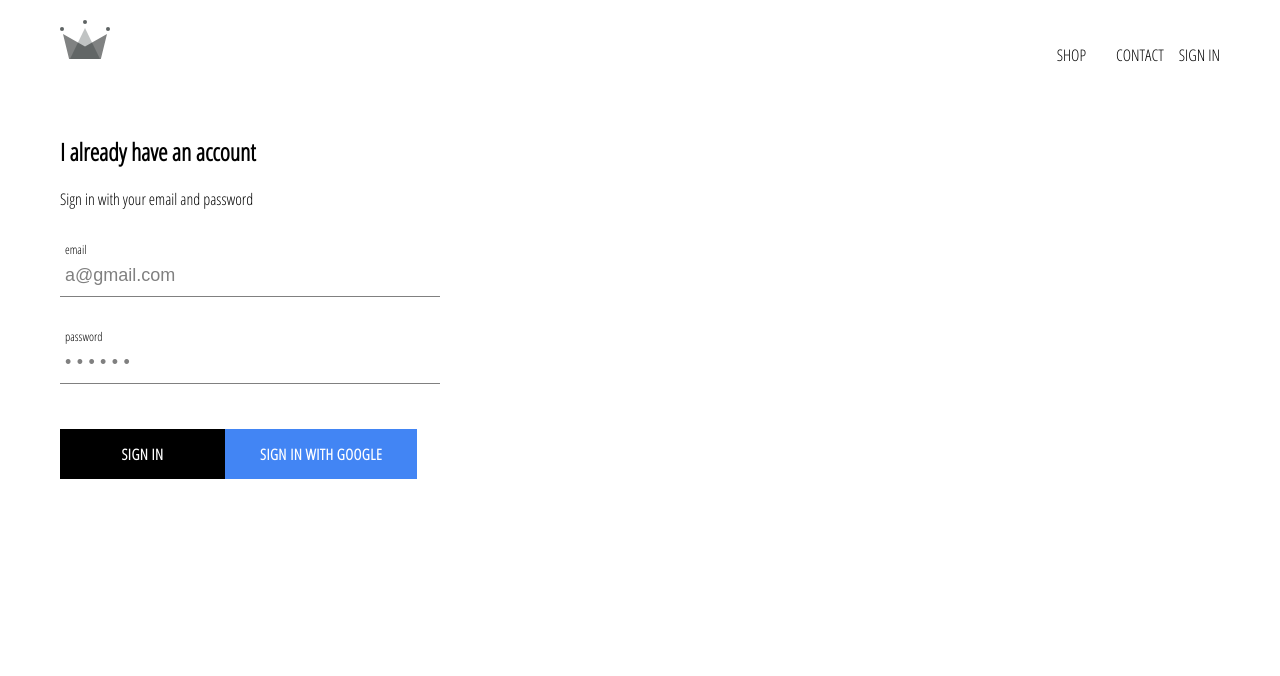
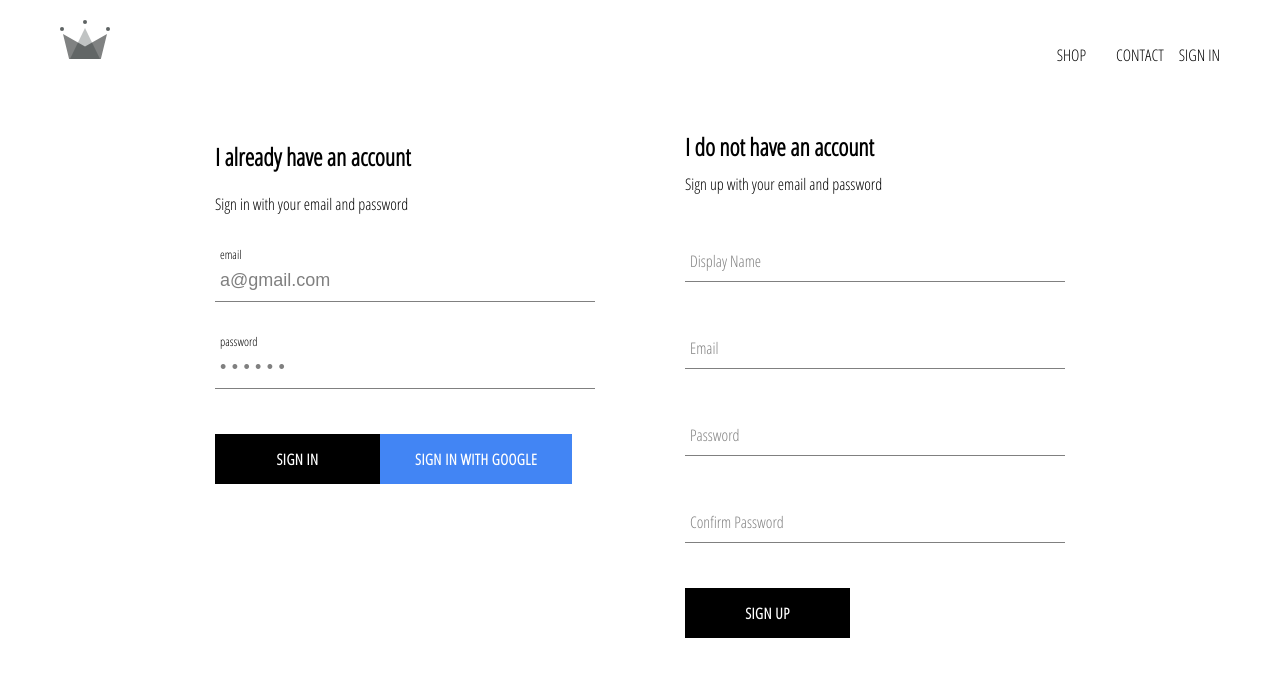
Before and after one commit to lasnoles/wisdom-shop, a React (Create React App) app: page /signIn in a window 1280 px wide. Shown: the top 676 px of the page. Built offline with nearby package versions, Linux system fonts and the light colour scheme; no server answers.

Commit message:
implement authentication via google firebase

```diff
--- a/src/App.js
+++ b/src/App.js
@@ -6,7 +6,7 @@
 import ShopPage from './pages/shop/shop.component';
 import Header from './components/header/header.component';
 import SignInAndSignUpPage from './components/sign-in-and-sign-up/sign-in-and-sign-up.component';
-import {auth} from './firebase/firebase.utils';
+import {auth, createUserProfileDocument} from './firebase/firebase.utils';
 
 
 class App extends React.Component {
@@ -20,9 +20,21 @@
   }
 
   componentDidMount(){
-    this.unsubscribeFromAuth = auth.onAuthStateChanged(user => {
-      this.setState({currentUser: user});
-      console.log(user);
+    this.unsubscribeFromAuth = auth.onAuthStateChanged(async userAuth => {
+      if (userAuth){
+        const userRef = await createUserProfileDocument(userAuth);
+
+        userRef.onSnapshot(snapShot => {
+          this.setState({
+            currentUser: {
+              id: snapShot.id,
+              ...snapShot.data()
+            }
+          }, ()=>console.log(this.state))
+        });
+      }
+
+      this.setState({currentUser: userAuth});
     });
 
   }
--- a/src/components/sign-in-and-sign-up/sign-in-and-sign-up.component.jsx
+++ b/src/components/sign-in-and-sign-up/sign-in-and-sign-up.component.jsx
@@ -1,9 +1,13 @@
 import React from 'react';
 import './sign-in-and-sign-up.styles.scss';
 import  SignIn  from "../sign-in/sign-in.component";
+import SignUp from '../sign-up/sign-up.component';
 
 const SignInAndSignUpPage = ()=>(
-    <div className='sign-in-and-sign-up'><SignIn /></div>
+    <div className='sign-in-and-sign-up'>
+        <SignIn />
+        <SignUp />
+    </div>
 )
 
 export default SignInAndSignUpPage;
--- a/src/components/sign-in-and-sign-up/sign-in-and-sign-up.styles.scss
+++ b/src/components/sign-in-and-sign-up/sign-in-and-sign-up.styles.scss
@@ -0,0 +1,6 @@
+.sign-in-and-sign-up {
+    width: 850px;
+    display: flex;
+    justify-content: space-between;
+    margin: 30px auto;
+}
--- /dev/null
+++ b/src/components/sign-up/sign-up.component.jsx
@@ -0,0 +1,79 @@
+import React from 'react';
+
+import FormInput from '../form-input/form-input.component';
+import CustomButton  from "../custom-button/custom-button.component";
+
+import {auth, createUserProfileDocument} from '../../firebase/firebase.utils';
+
+import './sign-up.styles.scss';
+
+class SignUp extends React.Component {
+    constructor() {
+        super();
+
+        this.state = {
+            displayName: '',
+            email: '',
+            password: '',
+            confirmPassword: '',
+            errorMsg: ''
+        }
+    }
+
+    handleSubmit = async event => {
+        event.preventDefault();
+
+        const {displayName, email, password, confirmPassword } = this.state;
+
+        if (password !== confirmPassword) {
+            alert("Password don't match");
+            return;
+        }
+
+        try {
+            const {user} = await auth.createUserWithEmailAndPassword(email, password);
+
+            await createUserProfileDocument(user, {displayName});
+
+            this.setState({
+                displayName: '',
+                email: '',
+                password: '',
+                confirmPassword: '',
+                errorMsg: ''
+            })
+        } catch (error) {
+            this.setState({errorMsg: error.message});
+            console.error(`I hate you ${error}`);
+        }
+    }
+
+    handleChange = event => {
+        const {name, value} = event.target;
+        this.setState({[name]: value});
+    }
+
+    render(){
+        const {displayName, email, password, confirmPassword } = this.state;
+        return (
+            <div className='sign-up'>
+              <h2 className='title'>I do not have an account</h2>
+              <span>Sign up with your email and password</span>
+
+              <form className='sign-up-form' onSubmit = {this.handleSubmit}>
+                <FormInput name='displayName' value={displayName} onChange={this.handleChange} label='Display Name' required/>
+                <FormInput name='email' value={email} onChange={this.handleChange} label='Email' required/>
+                <FormInput type='password' name='password' value={password} onChange={this.handleChange} label='Password' required/>
+                <FormInput type='password' name='confirmPassword' value={confirmPassword} onChange={this.handleChange} label='Confirm Password' required/>
+
+                <CustomButton type='submit'>Sign Up</CustomButton>
+
+              </form>
+              <label className='error-msg'>{this.state.errorMsg}</label>
+
+            </div>
+        )
+    }
+}
+
+export default SignUp;
--- /dev/null
+++ b/src/components/sign-up/sign-up.styles.scss
@@ -0,0 +1,15 @@
+.sign-up{
+    display: flex;
+    flex-direction: column;
+    width: 380px;
+
+    .title {
+        margin: 10px 0;
+    }
+
+    .error-msg {
+        color: red;
+        font: bold;
+        margin-top: 20px;
+    }
+}
--- a/src/firebase/firebase.utils.js
+++ b/src/firebase/firebase.utils.js
@@ -11,9 +11,37 @@
     messagingSenderId: "301633276871",
     appId: "1:301633276871:web:c2dff2c975e9024ceee7e2",
     measurementId: "G-LML5JRG9EG"
-  };
+};
+
 
 firebase.initializeApp(firebaseConfig);
+
+export const createUserProfileDocument = async (userAuth, additionalData) => {
+  if (!userAuth) return;
+
+  const userRef = firestore.doc(`/users/${userAuth.uid}`);
+  const snapshot = await userRef.get();
+
+  if (!snapshot.exists){
+    const {displayName, email} = userAuth;
+    const createdAt = new Date();
+
+    try {
+      await userRef.set({
+        displayName,
+        email,
+        createdAt,
+        ...additionalData
+      })
+    } catch (error) {
+      console.log('error creating user', error.message);
+    }
+  }
+
+  return userRef;
+
+}
+
 
 export const auth = firebase.auth();
 export const firestore = firebase.firestore();
```
Also changed, not shown: 1 other file (tests, documents, lock files or other folders).
